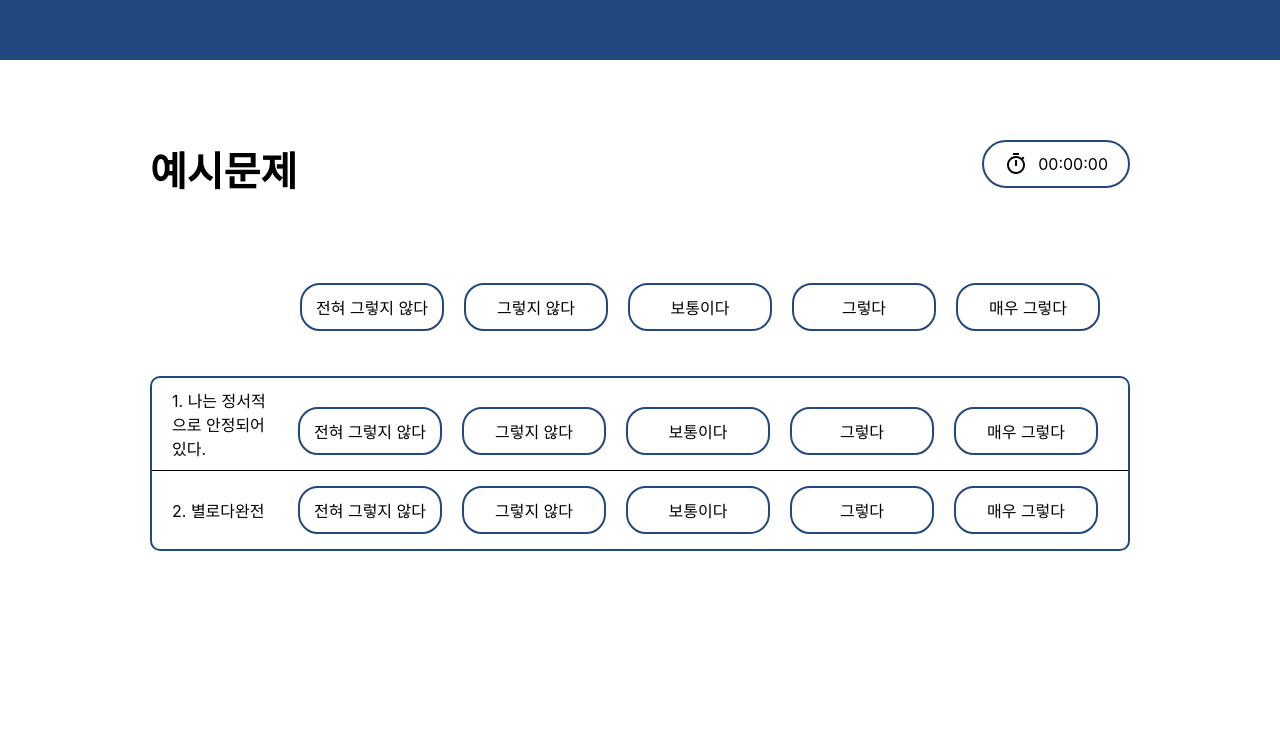
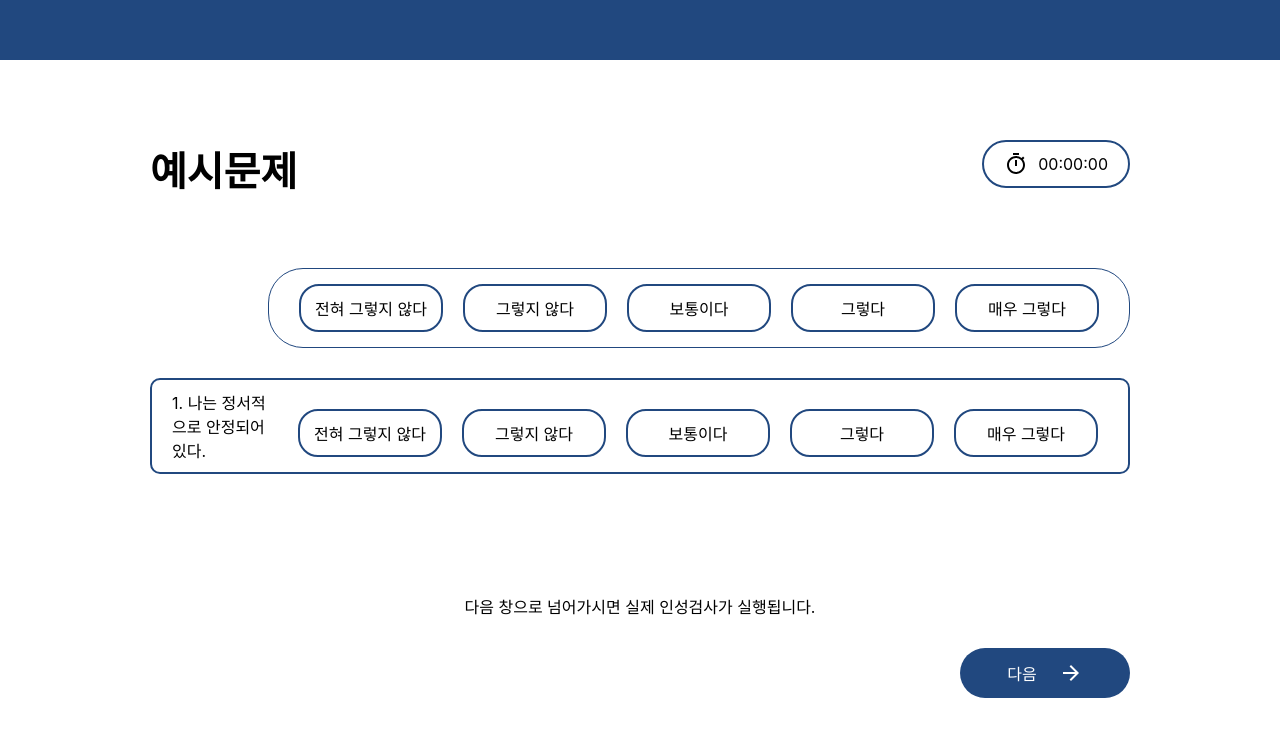
Before and after one commit to seumbae/survey_project, a React (Create React App) app: page /sample in a window 1280 px wide. Shown: the top 736 px of the page. Built offline with nearby package versions, Linux system fonts and the light colour scheme.

Commit message:
add CheckHandler, ClickHandler

```diff
--- a/src/containers/sample/sampleMain.jsx
+++ b/src/containers/sample/sampleMain.jsx
@@ -4,21 +4,49 @@ import Container from "../../components/Container";
 import Title from "../../components/Title";
 import TimerContainer from "../common/TimerContainer";
 import SelectionExam from "../../components/SelectionExam";
-import ExamContent from "../../components/samplePage/ExamContent";
-import { ContentContainer, ContentsWrapper, FlexBoxSBwithBorder } from "../../components/Common";
+import { Content, ContentContainer, ContentsWrapper, FlexBoxSBwithBorder } from "../../components/Common";
+import AnswerBtn from "../../components/AnswerBtn";
+import MainButton from "../../components/MainButton";
 
 const SampleMain = () => {
     const location = useLocation();
     const navigate = useNavigate();
 
     const [time, setTime] = useState(localStorage.getItem('timeLeft') || 2);
+    const contents = ["나는 정서적으로 안정되어 있다."]
+    const [checked, setChecked] = useState({})
 
-    const contents = ["나는 정서적으로 안정되어 있다.", "별로다완전"]
 	useEffect(() => {
 		if (location.state === null || location.state.flag === false) {
             // navigate("/");
 		}
+
+        //1.문항 받아오고
+        //2.문항 저장하고
+        //TODO: length 변경해야함
+        const initialChecked = Object.fromEntries(Array.from({ length: 1 }, (_, i) => [i, -1]));
+        setChecked(initialChecked);
 	}, []);
+
+    const onCheckHandler = (e) => {
+        e.preventDefault();
+
+        if(checked[e.target.parentElement.id] === Number(e.target.id)){
+            setChecked({...checked, [e.target.parentElement.id]: null});
+        }
+        else
+            setChecked({...checked, [e.target.parentElement.id]: Number(e.target.id)});
+    }
+
+    const onClickHandler = (index, e) => {
+        if(Object.values(checked).every(item => item !== -1)){
+            alert("설문을 시작합니다.");
+            navigate(`/survey/0`, { state: { flag: true, index: 0, formType: 0 } });
+        }
+        else{
+            alert("예시 문항에 답해주세요.")
+        }
+    }
 
     return (
         <Container height="inherit" display="flex" flexDirection="column" gap="30" >
@@ -26,7 +54,7 @@ const SampleMain = () => {
                 <Title>예시문제</Title>
                 <TimerContainer time={time} setTime={setTime}/>
             </Container>
-            <SelectionExam />
+            <SelectionExam border={true}/>
             <ContentsWrapper>
                 {contents.map((content, index) => {
                     return (
@@ -34,12 +62,19 @@ const SampleMain = () => {
                             <ContentContainer key={index}>
                                 {index+1}. {content}
                             </ContentContainer>
-                            <SelectionExam />
+                            <AnswerBtn onClick={onCheckHandler} index={index} clicked={checked[index]}/>
                         </FlexBoxSBwithBorder>
                     )
                     })}
             </ContentsWrapper>
-            {/* <ExamContent /> */}
+            <Content marginTop="90px">다음 창으로 넘어가시면 실제 인성검사가 실행됩니다.</Content>
+            <Container alignSelf="end">
+				<MainButton
+					content="다음"
+					flag={true}
+					onClick={(e) => onClickHandler(2, e)}
+				/>
+			</Container>
         </Container>
     )
 }
```
